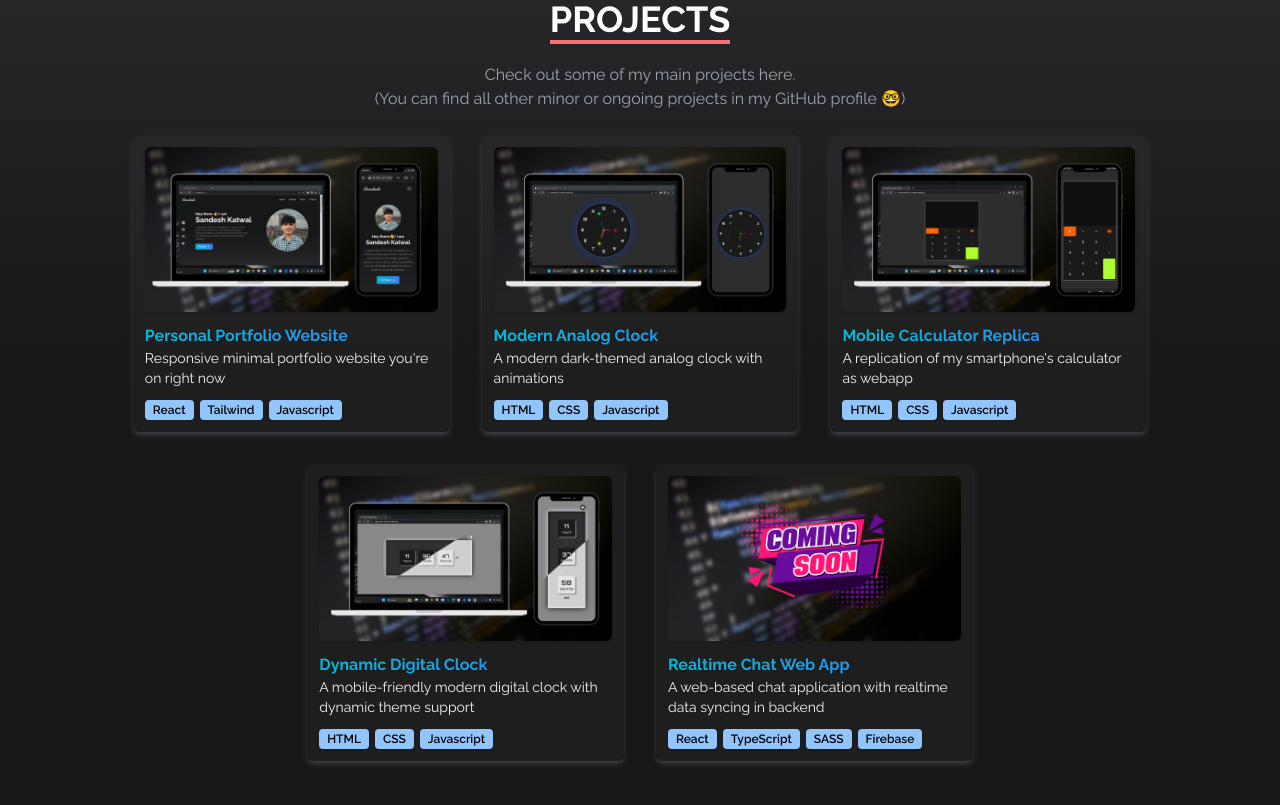
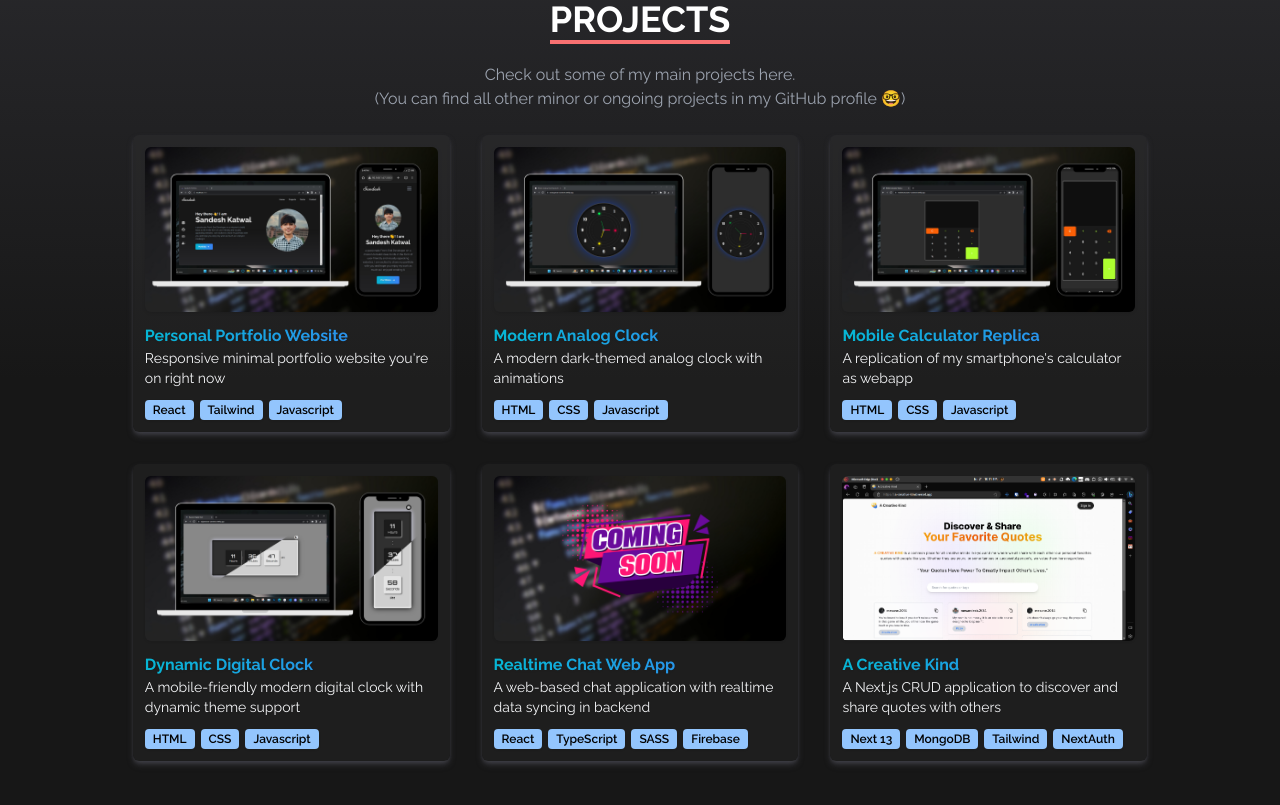
Before and after one commit to xandemon/minimal-portfolio, a React (Create React App) app: page / in a window 1280 px wide. Shown: the part 820-1625 px from the top of the page. Built offline with nearby package versions, Linux system fonts and the light colour scheme.

Commit message:
feat: added new project to portfolio and changed github profile link

```diff
--- a/src/components/Projects.jsx
+++ b/src/components/Projects.jsx
@@ -4,6 +4,7 @@ import modernDigitalClock from "../assets/portfolio/ModernDigitalClock.png";
 import modernAnalogClock from "../assets/portfolio/ModernAnalogClock.png";
 import mobileCalculator from "../assets/portfolio/MobileCalculator.png";
 import realtimeChatWebApp from "../assets/portfolio/RealtimeChatWebApp.png";
+import acreativekind from "../assets/portfolio/ACreativeKind.png";
 import { VscGithub } from "react-icons/vsc";
 import { HiOutlineExternalLink } from "react-icons/hi";
 // import installNode from "../assets/portfolio/installNode.jpg";
@@ -59,6 +60,16 @@ const Projects = () => {
       github: "https://github.com/deadclown09/Realtime-Chat-WebAppp",
       skills: ["React", "TypeScript", "SASS", "Firebase"],
     },
+    {
+      id: 6,
+      src: acreativekind,
+      title: "A Creative Kind",
+      descr:
+        "A Next.js CRUD application to discover and share quotes with others",
+      link: "https://a-creative-kind.vercel.app",
+      github: "https://github.com/xandemon/A-Creative-Kind",
+      skills: ["Next 13", "MongoDB", "Tailwind", "NextAuth"],
+    },
   ];
   return (
     <div
@@ -80,7 +91,8 @@ const Projects = () => {
         <div>
           {/* <div className="grid sm:grid-cols-2 md:grid-cols-3 gap-7"> */}
           <div className="flex flex-wrap justify-center items-center gap-8">
-            {projects.map(({ id, src, title, descr, link, github, skills }) => (
+            {projects?.map(
+              ({ id, src, title, descr, link, github, skills }) => (
                 <div
                   key={id}
                   className="flex flex-col rounded-md shadow-md hover:scale-[1.02] duration-300 bg-white bg-opacity-[0.03]  drop-shadow shadow-zinc-700 min-w-[280px] w-[30%] p-3"
@@ -89,6 +101,8 @@ const Projects = () => {
                     <img
                       src={src}
                       alt=""
+                      width={1280}
+                      height={720}
                       className="rounded-md group-hover:blur-[2px]"
                     />
                     <span className="w-full h-full absolute top-0 right-0 p-2 flex flex-col gap-2 items-end rounded-md text-gray-100 bg-black bg-opacity-30  opacity-0 group-hover:opacity-100 duration-300">
@@ -111,9 +125,9 @@ const Projects = () => {
                     </a>
                     <p className="text-sm text-gray-100">{descr}</p>
                   </div>
-                <div className="flex flex-row text-sm text-gray-100">
+                  <div className="flex flex-row text-sm text-gray-100 overflow-hidden">
                     {console.log(skills)}
-                  {skills.map((skill) => (
+                    {skills?.map((skill) => (
                       <span
                         key={id}
                         className="px-2 py-0.5 mr-1.5 w-fit rounded-[4px] text-xs font-semibold text-black bg-blue-300"
@@ -123,7 +137,8 @@ const Projects = () => {
                     ))}
                   </div>
                 </div>
-            ))}
+              )
+            )}
           </div>
         </div>
       </div>
--- a/src/components/SocialLinks.jsx
+++ b/src/components/SocialLinks.jsx
@@ -22,7 +22,7 @@ const SocialLinks = () => {
           GitHub <FaGithub size={25} />
         </>
       ),
-      href: "https://github.com/deadclown09",
+      href: "https://github.com/xandemon",
     },
     {
       id: 3,
```
Also changed, not shown: src/assets/portfolio/ACreativeKind.png (added). Lines whose indentation alone changed are shown as unchanged.
